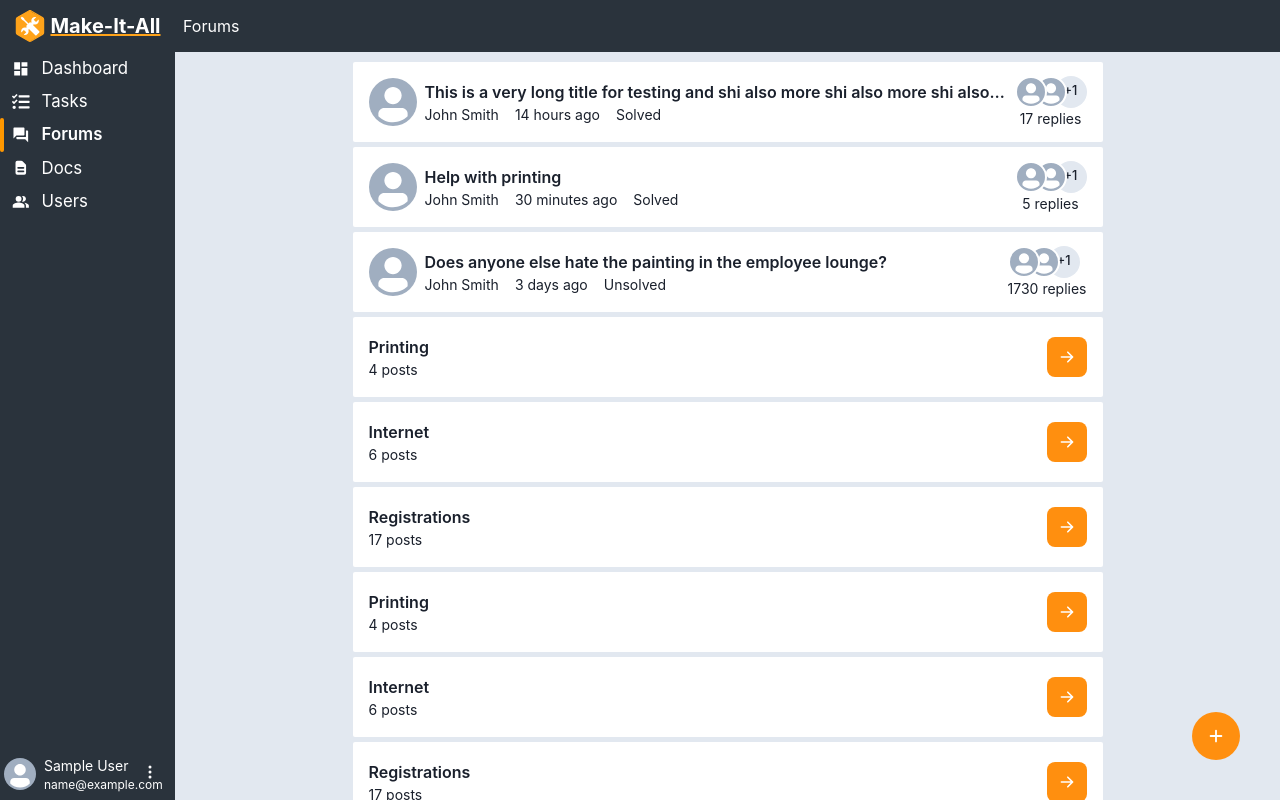
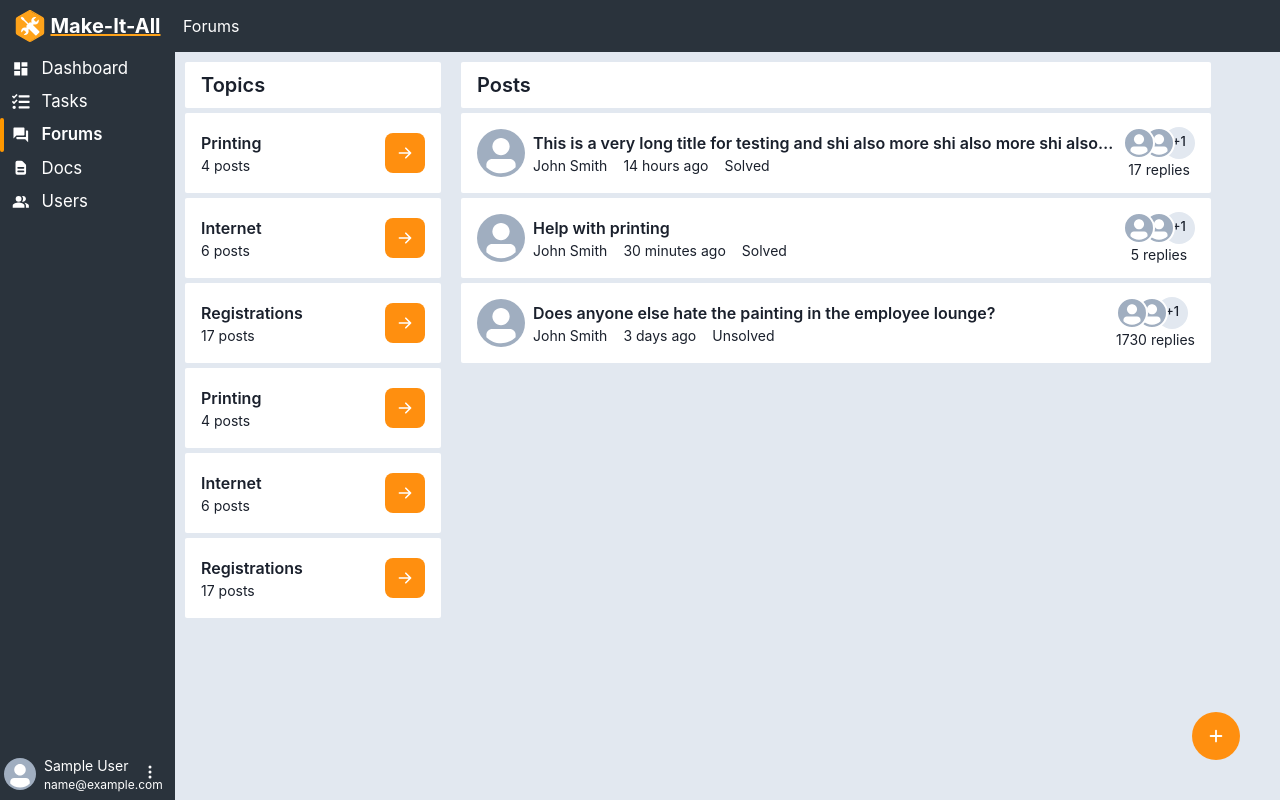
Before and after one commit to DawidWraga/team-project, a Next.js app: page /forums in a window 1280 px wide. Built offline with nearby package versions, Linux system fonts and the light colour scheme; sample sign-in values are in the browser's storage.

Commit message:
Forum page layout

```diff
--- a/components/Post.jsx
+++ b/components/Post.jsx
@@ -10,7 +10,7 @@ export function Post(props) {
     <Flex
       backgroundColor={'white'}
       //minW="50vw"
-      w="clamp(350px,90vw,750px)"
+      w="clamp(350px,60vw,750px)"
       minH={'80px'}
       py="2"
       px="4"
--- a/components/Topic.jsx
+++ b/components/Topic.jsx
@@ -8,7 +8,7 @@ export function Topic(props) {
     <Flex
       backgroundColor={'white'}
       //minW="50vw"
-      w="clamp(350px,90vw,750px)"
+      w="clamp(200px,20vw,750px)"
       minH={'80px'}
       py="2"
       px="4"
@@ -29,9 +29,11 @@ export function Topic(props) {
         <Text fontSize={'sm'}>{numPosts} posts</Text>
       </Flex>
       <Flex>
-        <IconButton icon={<ArrowRight />} rounded={'lg'} colorScheme={'brand'}>
-          Test
-        </IconButton>
+        <IconButton
+          icon={<ArrowRight />}
+          rounded={'lg'}
+          colorScheme={'brand'}
+        ></IconButton>
       </Flex>
     </Flex>
   );
--- a/pages/forums/index.jsx
+++ b/pages/forums/index.jsx
@@ -1,4 +1,4 @@
-import { Flex } from '@chakra-ui/react';
+import { Box, Flex, Text } from '@chakra-ui/react';
 import { posts } from 'db/posts';
 import { topics } from 'db/topics';
 import { Post } from 'components/Post';
@@ -16,20 +16,44 @@ export default function ForumsPage(props) {
 
   return (
     <Flex
-      gap={'5px'}
+      gap={'20px'}
       padding={'10px'}
-      flexDirection={'column'}
-      alignItems={'center'}
       w="100%"
       bgColor={'gray.200'}
       height="100vh"
     >
-      {posts.map((post) => (
-        <Post post={post} key={post.id} />
-      ))}
-      {topics.map((topic) => (
-        <Topic topic={topic} key={topic.id} />
-      ))}
+      <Flex gap={'5px'} flexDirection={'column'}>
+        <Text
+          backgroundColor={'white'}
+          w="clamp(200px,20vw,750px)"
+          py="2"
+          px="4"
+          rounded="sm"
+          fontSize={'xl'}
+          fontWeight={'semibold'}
+        >
+          Topics
+        </Text>
+        {topics.map((topic) => (
+          <Topic topic={topic} key={topic.id} />
+        ))}
+      </Flex>
+      <Flex gap={'5px'} flexDirection={'column'}>
+        <Text
+          backgroundColor={'white'}
+          w="clamp(350px,60vw,750px)"
+          py="2"
+          px="4"
+          rounded="sm"
+          fontSize={'xl'}
+          fontWeight={'semibold'}
+        >
+          Posts
+        </Text>
+        {posts.map((post) => (
+          <Post post={post} key={post.id} />
+        ))}
+      </Flex>
       {/* <Button onClick={toggleForm}>Show/Hide form</Button> }
       {formActive && <AddPostForm />} */}
       <AddPostForm />
```
